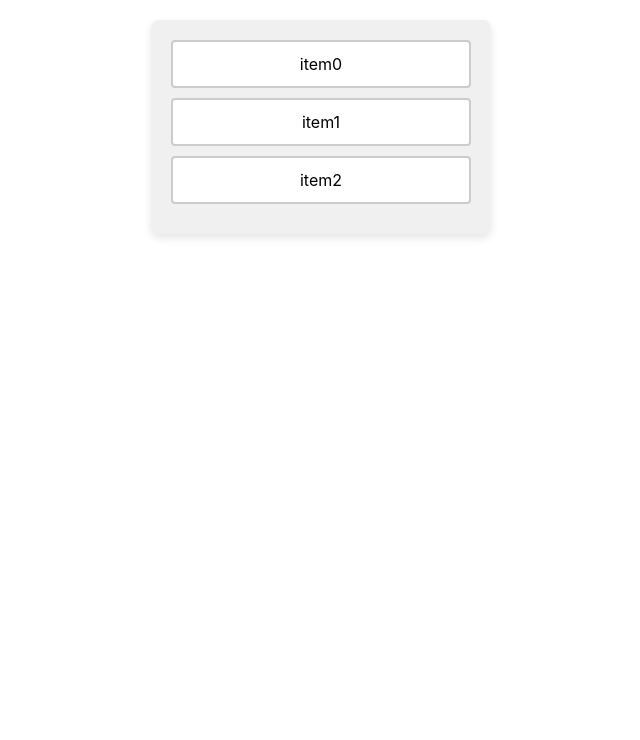
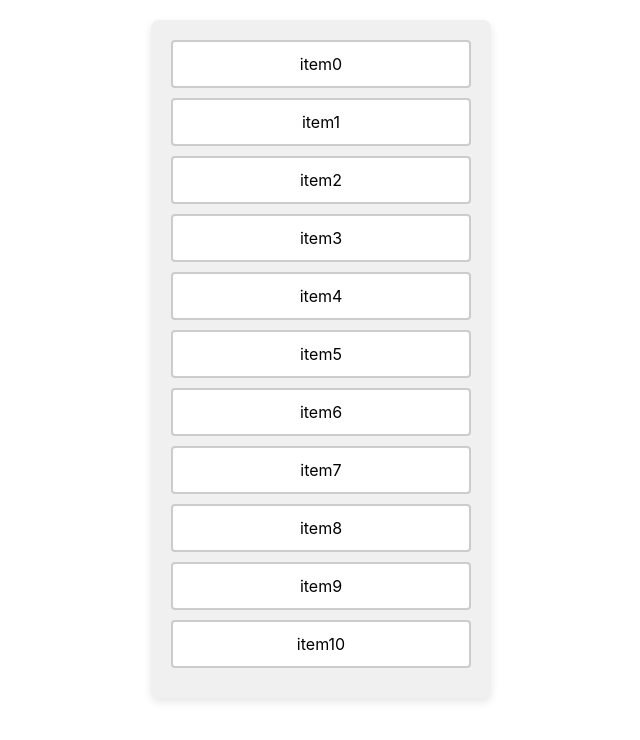
Before and after one commit to OBookBook/react-beautiful-dnd-demo, a React (Vite) app: page / in a window 1280 px wide. Shown: the top 740 px of the page, without its empty margins (319-959 px from the left). Built offline with nearby package versions, Linux system fonts and the light colour scheme.

Commit message:
add testData

```diff
--- a/src/App.tsx
+++ b/src/App.tsx
@@ -7,6 +7,14 @@ function App() {
     { id: 0, text: "item0" },
     { id: 1, text: "item1" },
     { id: 2, text: "item2" },
+    { id: 3, text: "item3" },
+    { id: 4, text: "item4" },
+    { id: 5, text: "item5" },
+    { id: 6, text: "item6" },
+    { id: 7, text: "item7" },
+    { id: 8, text: "item8" },
+    { id: 9, text: "item9" },
+    { id: 10, text: "item10" },
   ]);
 
   const onDragEnd = (result) => {
```
